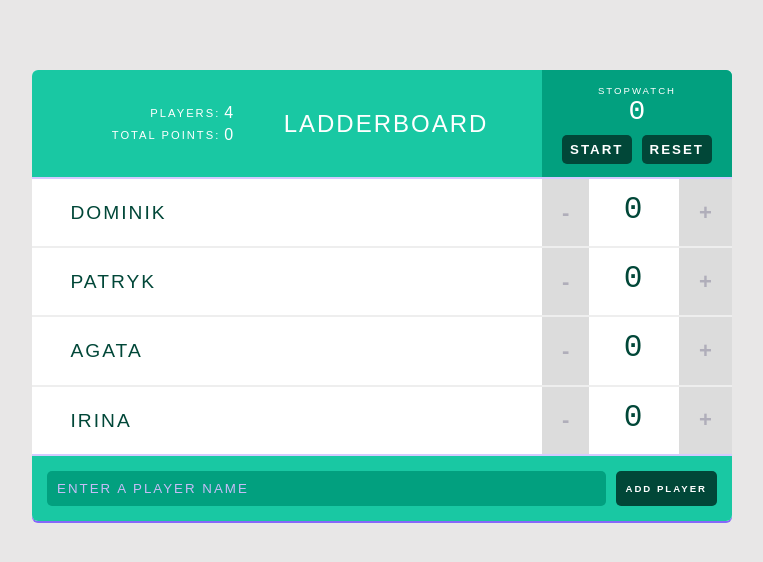
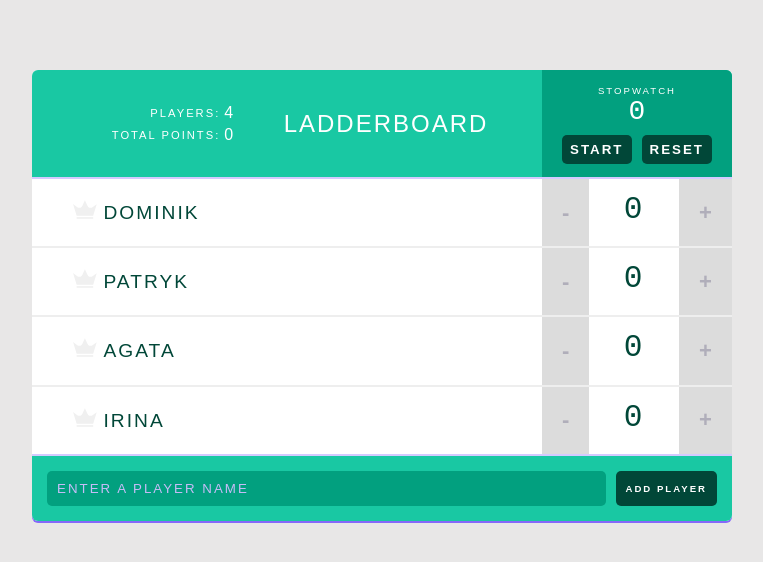
Before and after one commit to devdomsos/React-Scoreboard, a React (Create React App) app: page / in a window 1280 px wide. Shown: the top 562 px of the page, without its empty margins (258-1021 px from the left). Built offline with nearby package versions, Linux system fonts and the light colour scheme.

Commit message:
Adding Icon Component to Players

```diff
--- /dev/null
+++ b/src/components/Icon.js
@@ -0,0 +1,13 @@
+import React from 'react';
+
+const Icon = (props) => {
+    return (
+    <svg viewBox="0 0 44 35">
+  <path d="M26.7616 10.6207L21.8192 0L16.9973 10.5603C15.3699 14.1207 10.9096 15.2672 7.77534 12.9741L0 7.24138L6.56986 28.8448H37.0685L43.5781 7.72414L35.7425 13.0948C32.6685 15.2672 28.3288 14.0603 26.7616 10.6207Z" transform="translate(0 0.301727)"/>
+  <rect width="30.4986" height="3.07759" transform="translate(6.56987 31.5603)"/>
+</svg>
+)
+
+};
+
+export default Icon;
--- a/src/components/Player.js
+++ b/src/components/Player.js
@@ -1,6 +1,7 @@
 import React, { PureComponent } from 'react';
 import PropTypes from 'prop-types';
 import Counter from './Counter';
+import Icon from './Icon';
 
 class Player extends PureComponent {
   render() {
@@ -21,6 +22,7 @@
       <div className="player">
       <span className="player-name">
       <button className="remove-player" onClick={ () => removePlayer(id) }>✖</button>
+      <Icon />
         {name1}
       </span>
         <Counter
```
